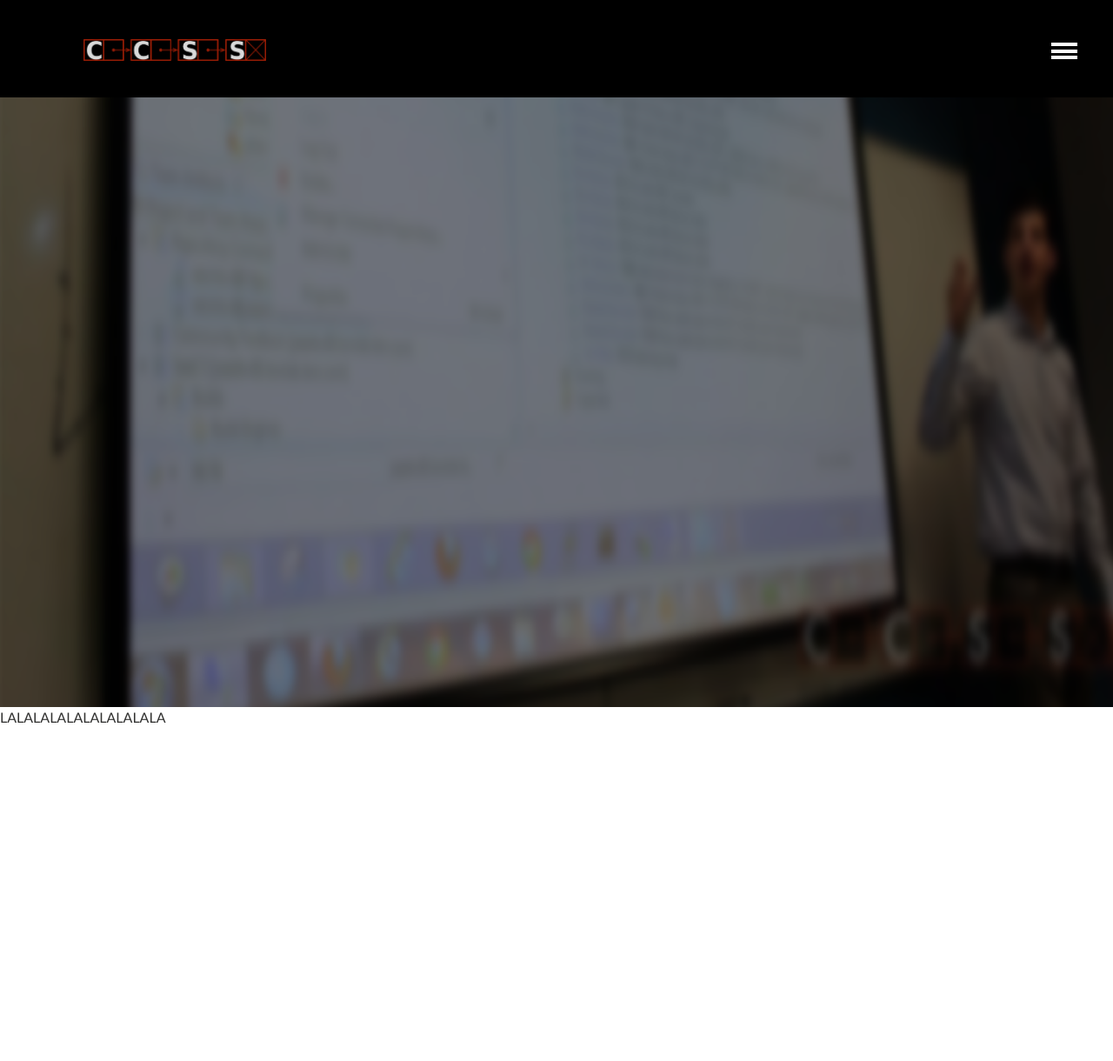
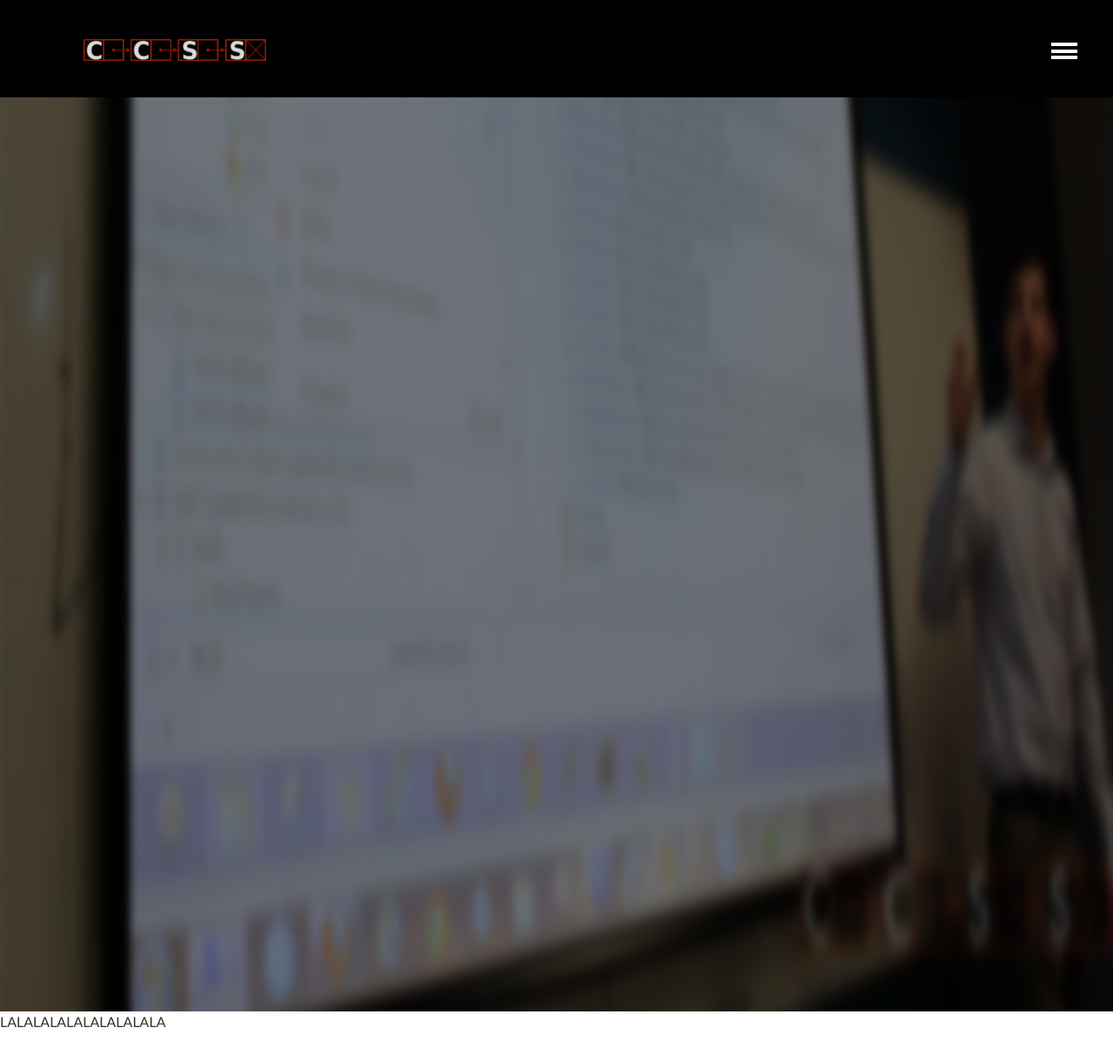
Before and after one commit to brittnylapierre/ccss_web, a Jekyll site: the page built from index.md, in a window 1280 px wide. Shown: the top 1220 px of the page at 87% size. Built offline with Jekyll 4.4.1, drawn with Linux system fonts in a browser that asks for light colours.

Commit message:
Updated _layout.scss

```diff
--- a/_sass/_layout.scss
+++ b/_sass/_layout.scss
@@ -288,7 +288,7 @@
 	/*margin-left: -1 * $gutter;
 	margin-right: -1 * $gutter;*/
     width: 100vw;
-    height: 40vh;
+    height: 60vh;
 	// feature image caption
 	.image-credit {
 		position: absolute;
```
